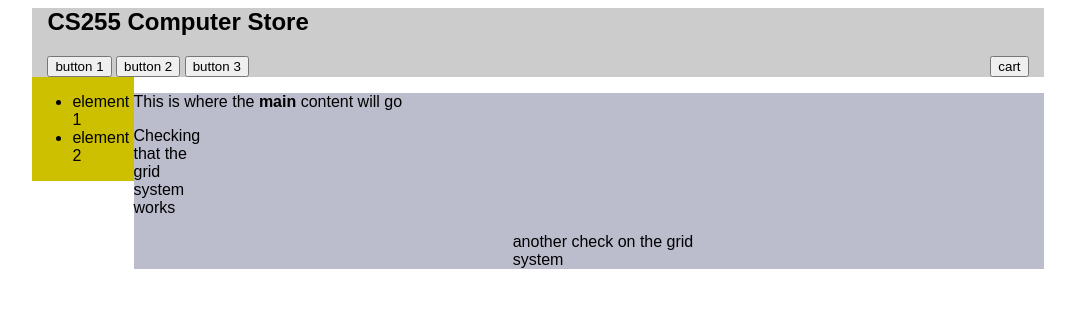
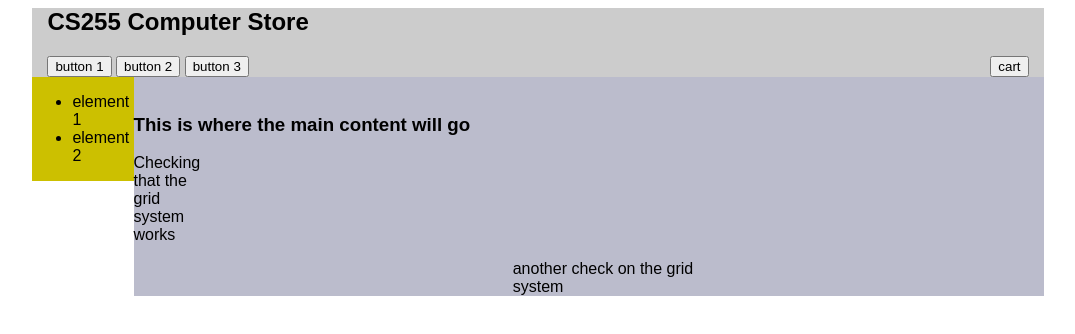
Before and after one commit to pjessenm/cs255Proj, a plain HTML site: page index.html in a window 1280 px wide. Shown: the whole page, without its empty margins (102-1177 px from the left). Drawn offline with Linux system fonts and the light colour scheme.

Commit message:
Fixed nav/main body whitespace error
Using <p> element at top of main body was resulting in padding which
pushed the main body <div> down, resulting in whitespace between nav and
main body.

Modifying padding of <p> element inside <div> will fix this error,
although main body will not likely have <p> as first element

```diff
--- a/index.html
+++ b/index.html
@@ -28,7 +28,8 @@
 
             <!-- begin main content !-->
             <div class="main-content">
-                <p>This is where the <strong>main</strong> content will go</p>
+            <br>
+                <h3>This is where the <strong>main</strong> content will go</h3>
                 <div class="col-1">
                     <p>Checking that the grid system works</p>
                 </div>
```
